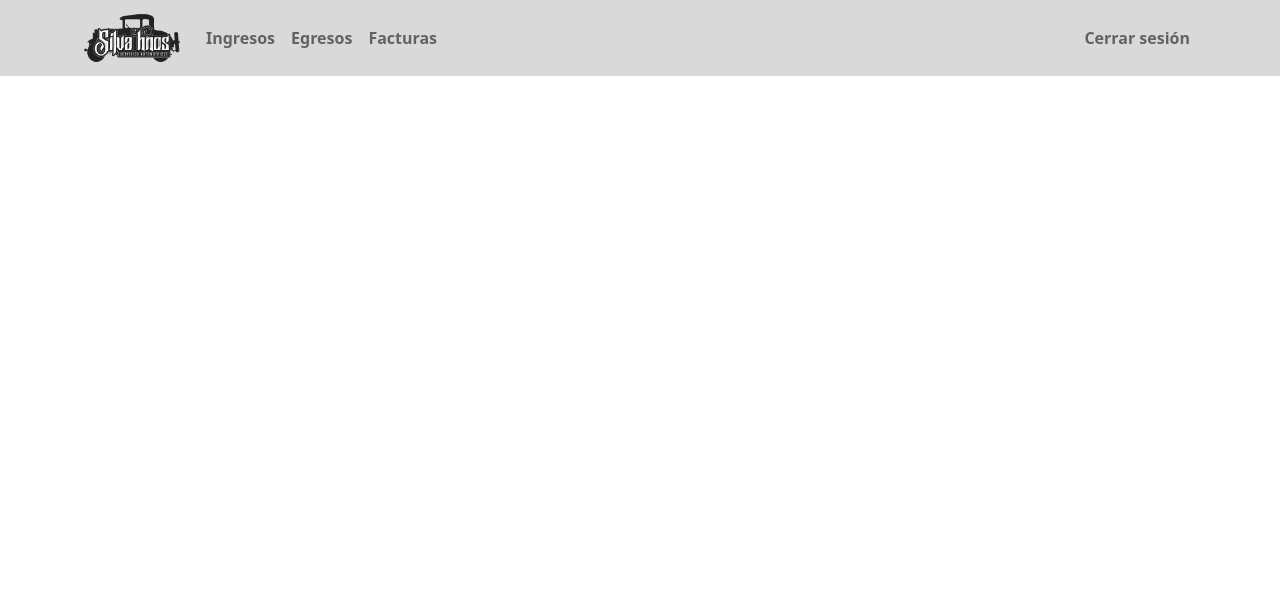
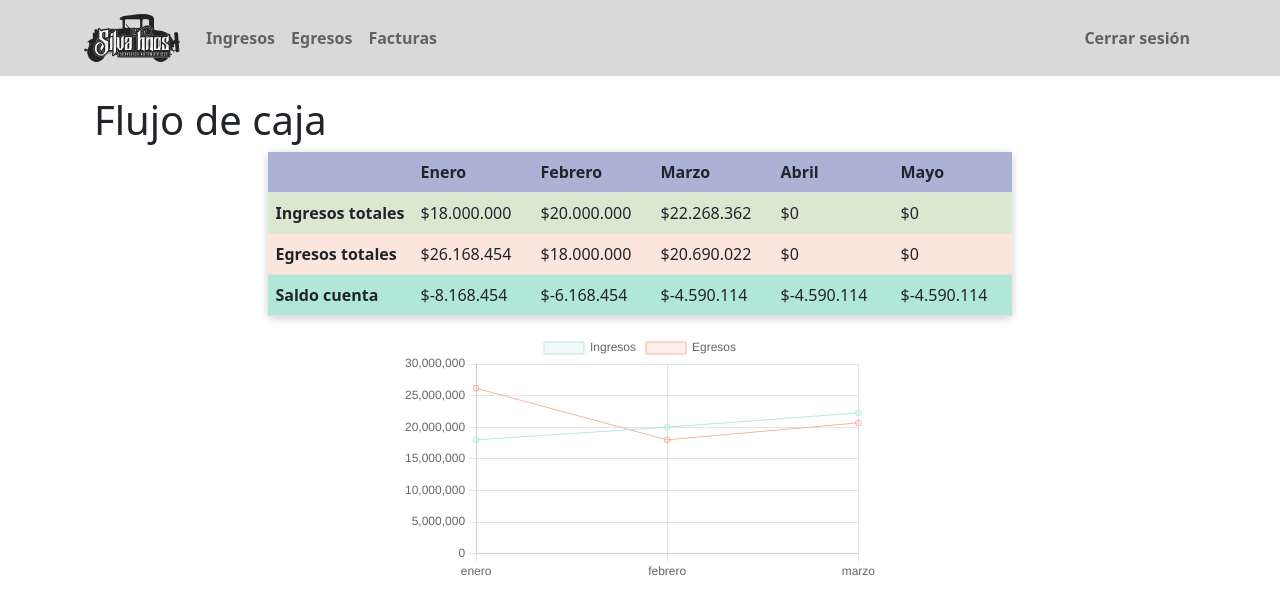
Before and after one commit to acientgear/Proyecto-silvaH, a React (Create React App) app in the folder silvahnos-fe/: page /flujo in a window 1280 px wide. Shown: the top 614 px of the page. Built offline with nearby package versions, Linux system fonts and the light colour scheme.

Commit message:
[Luis Toro]-Vista flujo preliminar

```diff
--- a/silvahnos-fe/src/App.js
+++ b/silvahnos-fe/src/App.js
@@ -9,6 +9,7 @@ import Ingresos from './pages/ingreso/Ingresos';
 import CrearIngreso from './pages/ingreso/CrearIngreso';
 import Facturas from "./pages/factura/Facturas"
 import CrearFactura from "./pages/factura/CrearFactura"
+import Flujo from './pages/Flujo';
 
 function App() {
   return (
@@ -22,6 +23,7 @@ function App() {
           <Route path="/crearIngreso" element={<CrearIngreso />} />
           <Route path="/facturas" element={<Facturas />} />
           <Route path="/crearFactura" element={<CrearFactura />} />
+          <Route path="/flujo" element={<Flujo />} />
         </Routes>
       </Container>
     </Layout>
--- /dev/null
+++ b/silvahnos-fe/src/pages/Flujo.js
@@ -0,0 +1,78 @@
+import { Col, Row, Container, Table } from "react-bootstrap";
+import LineChart from './GraficoFlujo';
+import { useState } from 'react';
+
+const formatoMonto = (monto) => {
+    const montoFormateado = monto.toLocaleString('es-CL', { style: 'currency', currency: 'CLP' });
+    return montoFormateado;
+};
+
+const data = [
+    { month: 'Enero', ingresos: 18000000, egresos: 26168454, saldoCuenta: -8168454 },
+    { month: 'Febrero', ingresos: 20000000, egresos: 18000000, saldoCuenta: 0 },
+    { month: 'Marzo', ingresos: 22268362, egresos: 20690022, saldoCuenta: 0 },
+    { month: 'Abril', ingresos: 0, egresos: 0, saldoCuenta: 0 },
+    { month: 'Mayo', ingresos: 0, egresos: 0, saldoCuenta: 0 }
+];
+
+const Flujo = () => {
+
+    const [flujos, setFlujos] = useState(data);
+
+    const ingresosTotales = flujos.reduce((total, mes) => total + mes.ingresos, 0);
+    const egresosTotales = flujos.reduce((total, mes) => total + mes.egresos, 0);
+    const saldoCuenta = ingresosTotales - egresosTotales;
+
+    return (
+        <Container>
+            <Row>
+                <Col><h1>Flujo de caja</h1></Col>
+            </Row>
+            <Row className="justify-content-md-center">
+                <Col md="auto">
+                    <Table striped hover>
+                        <thead>
+                            <tr style={{ background: "#ACB1D6" }}>
+                                <th></th>
+                                <th style={{ width: '120px' }}>Enero</th>
+                                <th style={{ width: '120px' }}>Febrero</th>
+                                <th style={{ width: '120px' }}>Marzo</th>
+                                <th style={{ width: '120px' }}>Abril</th>
+                                <th style={{ width: '120px' }}>Mayo</th>
+                            </tr>
+                        </thead>
+                        <tbody>
+                            <tr style={{ background: "#E6F4DD" }}>
+                                <td style={{ fontWeight: "bold" }}>Ingresos totales</td>
+                                {flujos.map((mes, index) => (
+                                    <td key={index}>{formatoMonto(mes.ingresos)}</td>
+                                ))}
+                            </tr>
+                            <tr style={{ background: "#FBE6DD" }}>
+                                <td style={{ fontWeight: "bold" }}>Egresos totales</td>
+                                {flujos.map((mes, index) => (
+                                    <td key={index}>{formatoMonto(mes.egresos)}</td>
+                                ))}
+                            </tr>
+                            <tr style={{ background: "#B9F3E4" }}>
+                                <td style={{ fontWeight: "bold" }}>Saldo cuenta</td>
+                                {flujos.map((mes, index) => {
+                                    const saldoMesAnterior = index > 0 ? flujos[index - 1].saldoCuenta : 0;
+                                    flujos[index].saldoCuenta = saldoMesAnterior + mes.ingresos - mes.egresos;
+                                    return <td key={index}>{formatoMonto(saldoMesAnterior + mes.ingresos - mes.egresos)}</td>
+                                })}
+                            </tr>
+                        </tbody>
+                    </Table>
+                </Col>
+            </Row>
+            <Row>
+                <div style={{ width: "500px", height: "250px", margin: "auto", justifyContent: "center" }}>
+                    <LineChart />
+                </div>
+            </Row>
+        </Container>
+    );
+};
+
+export default Flujo;
--- /dev/null
+++ b/silvahnos-fe/src/pages/GraficoFlujo.js
@@ -0,0 +1,67 @@
+import React, { Component, useState } from 'react';
+import { Chart } from 'chart.js';
+import 'chart.js/auto';
+
+const data = [
+    { month: 'Enero', ingresos: 18000000, egresos: 26168454, saldoCuenta: -8168454 },
+    { month: 'Febrero', ingresos: 20000000, egresos: 18000000, saldoCuenta: 0 },
+    { month: 'Marzo', ingresos: 22268362, egresos: 20690022, saldoCuenta: 0 },
+    { month: 'Abril', ingresos: 0, egresos: 0, saldoCuenta: 0 },
+    { month: 'Mayo', ingresos: 0, egresos: 0, saldoCuenta: 0 }
+];
+
+class LineChart extends Component {
+    chartRef = React.createRef();
+    myChart = null;
+
+    componentDidMount() {
+        const myChartRef = this.chartRef.current.getContext('2d');
+
+        if (this.myChart) {
+            this.myChart.destroy();
+        }
+
+        this.myChart = new Chart(myChartRef, {
+            type: 'line',
+            data: {
+                labels: ['enero', 'febrero', 'marzo'],
+                datasets: [
+                    {
+                        label: 'Ingresos',
+                        data: [data[0].ingresos, data[1].ingresos, data[2].ingresos],
+                        backgroundColor: 'rgba(184, 231, 225, 0.2)',
+                        borderColor: 'rgba(184, 231, 225, 1)',
+                        borderWidth: 1,
+                    },
+                    {
+                        label: 'Egresos',
+                        data: [data[0].egresos, data[1].egresos, data[2].egresos],
+                        backgroundColor: 'rgba(242, 182, 160, 0.2)',
+                        borderColor: 'rgba(242, 182, 160, 1)',
+                        borderWidth: 1,
+                    },
+                ],
+            },
+            options: {
+                responsive: true,
+                maintainAspectRatio: false,
+                scales: {
+                    y: {
+                        beginAtZero: true,
+                    }
+                }
+            },
+        });
+    }
+
+    render() {
+        return (
+            <canvas
+                id="myChart"
+                ref={this.chartRef}
+            />
+        );
+    }
+}
+
+export default LineChart;
```
